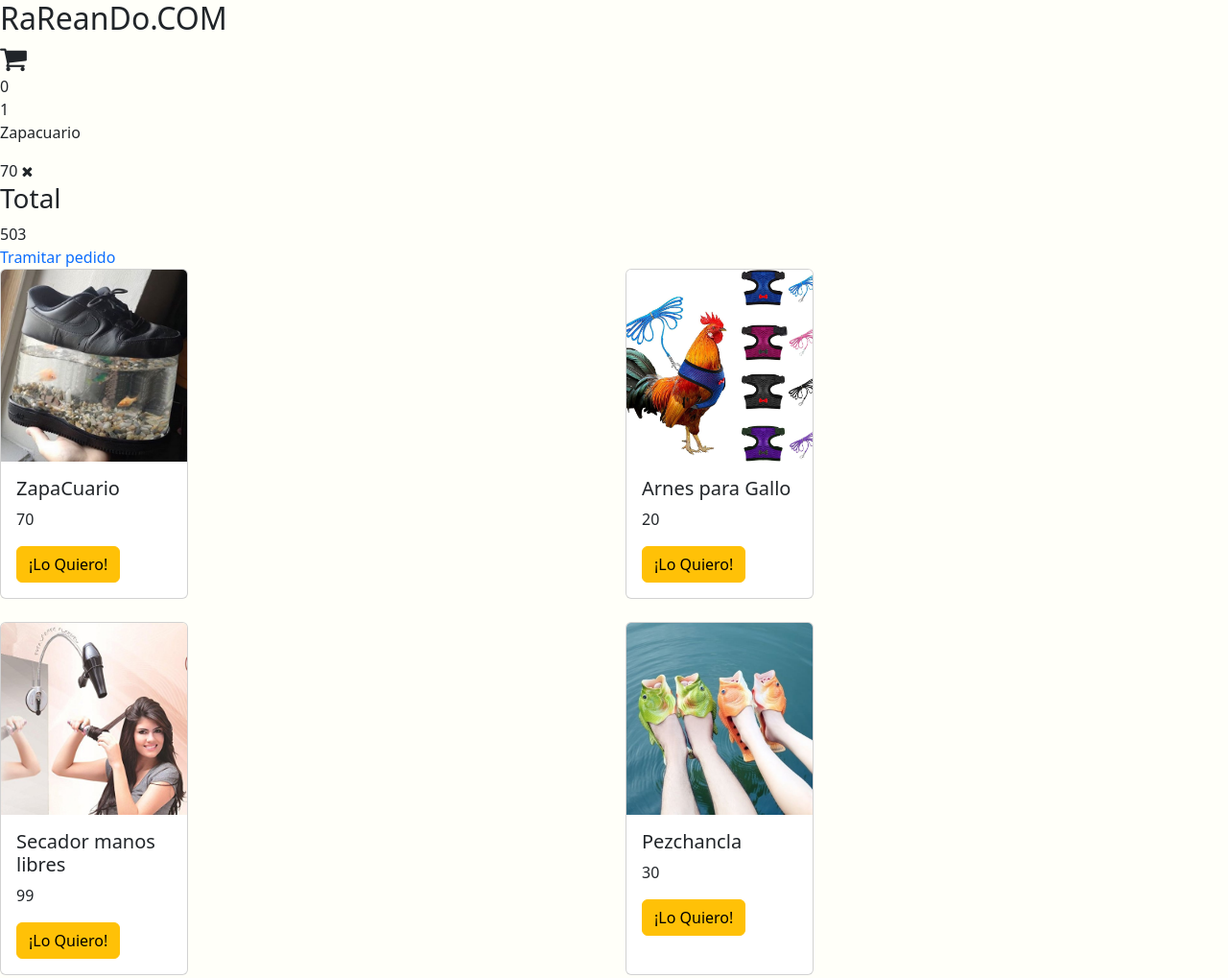
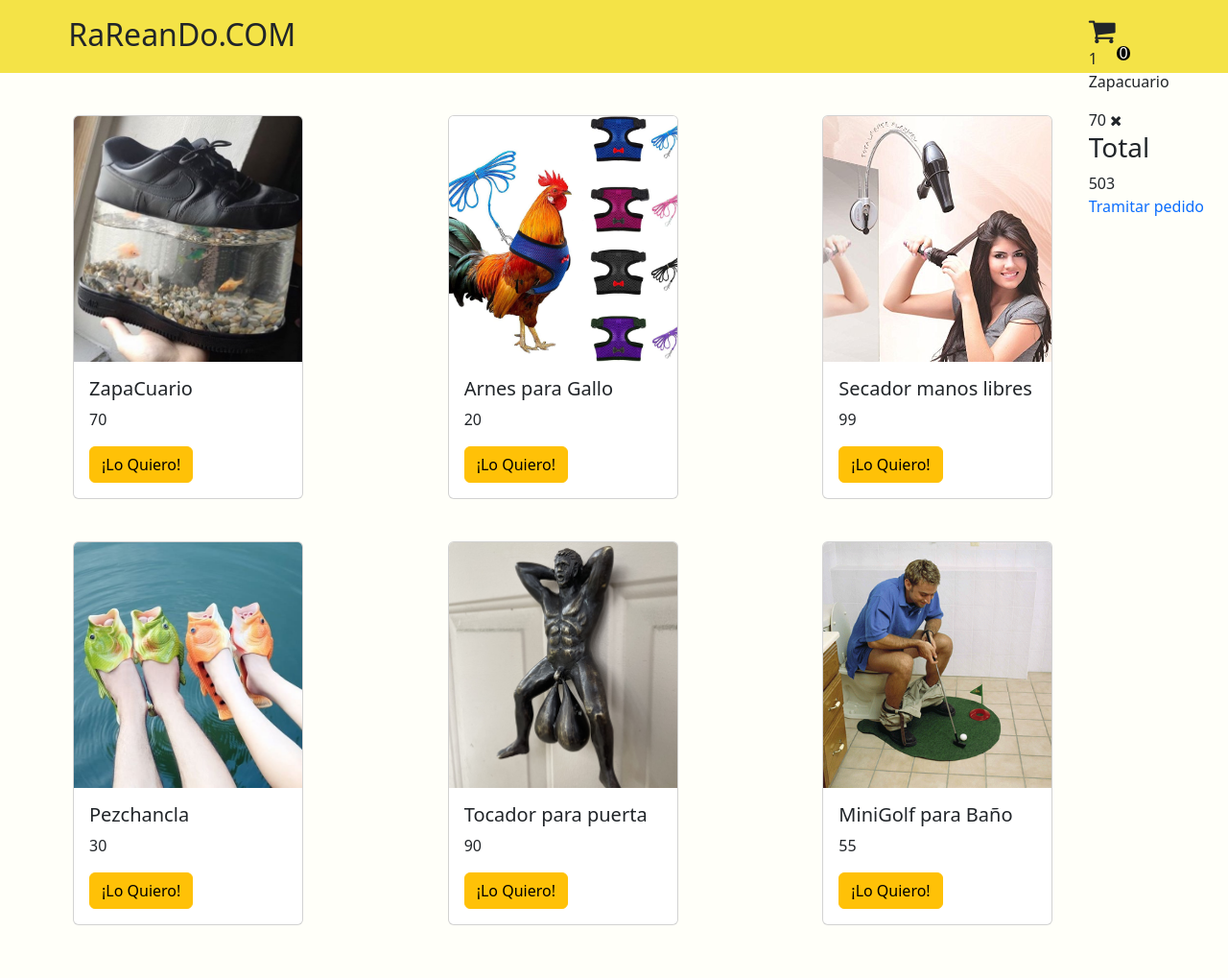
Before and after one commit to JulianaMZ/Rareando.com, a plain HTML site: page index.html in a window 1280 px wide. Shown: the top 1019 px of the page at 96% size. After the commit the page ends 984 px from the top, so only its background shows below. Drawn offline with nearby package versions, Linux system fonts and the light colour scheme.

Commit message:
cambios desktop

```diff
--- a/style/header.css
+++ b/style/header.css
@@ -167,6 +167,37 @@
 /*Versión desk*/
 @media screen and (min-width: 576px) {
 
+    .header {
+        height: 4.75rem;
+        background: var(--color-yellow);
+        padding: 1.06rem 1.56rem;
+        color: var(--black);
+        display: flex;
+        justify-content: space-between;
+
+    }
+
+    h2 {
+        margin-left: 2.9rem;
+    }
+
+
+    .count-products {
+        position: absolute;
+        top: 6%;
+        margin-left: 1.8rem;
+
+        background-color: var(--color-black);
+        color: var(--color-white);
+        width: 0.93rem;
+        height: 0.93rem;
+
+        display: flex;
+        justify-content: center;
+        align-items: center;
+        border-radius: 50%;
+    }
+
 
     /*Escribir aquí*/
 
--- a/style/main.css
+++ b/style/main.css
@@ -45,20 +45,38 @@
 
 /*Versión desk*/
 @media screen and (min-width: 576px) {
-    .col {
+
+    .row {
+        margin: 1.25rem auto;
+        width: 90%;
         display: grid;
+        grid-gap: 1.25rem;
         grid-template-columns: repeat(3, 1fr);
-        gap: 1.25rem;
+
     }
 
+    .card {
+        width: 15rem;
+        height: 25rem;
+    }
+
+
     .card img {
-        width: 100%;
-        height: 12.5rem;
+
+        height: 16rem;
         object-fit: cover;
+    }
+
+    .btn {
+        display: flex;
+        align-items: center;
+        justify-items: center;
     }
 
 
 
 
 
+
+
 }
```
